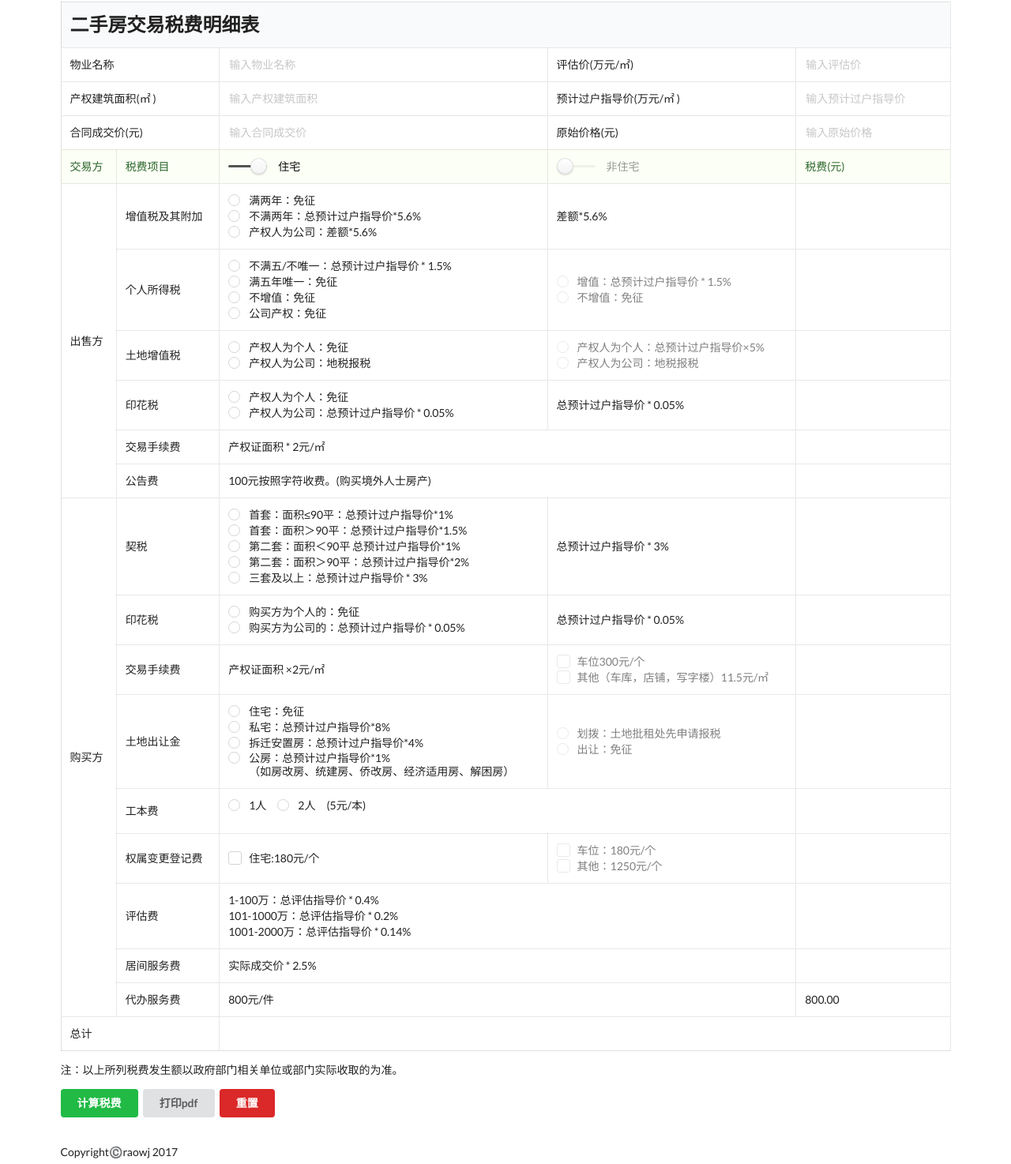
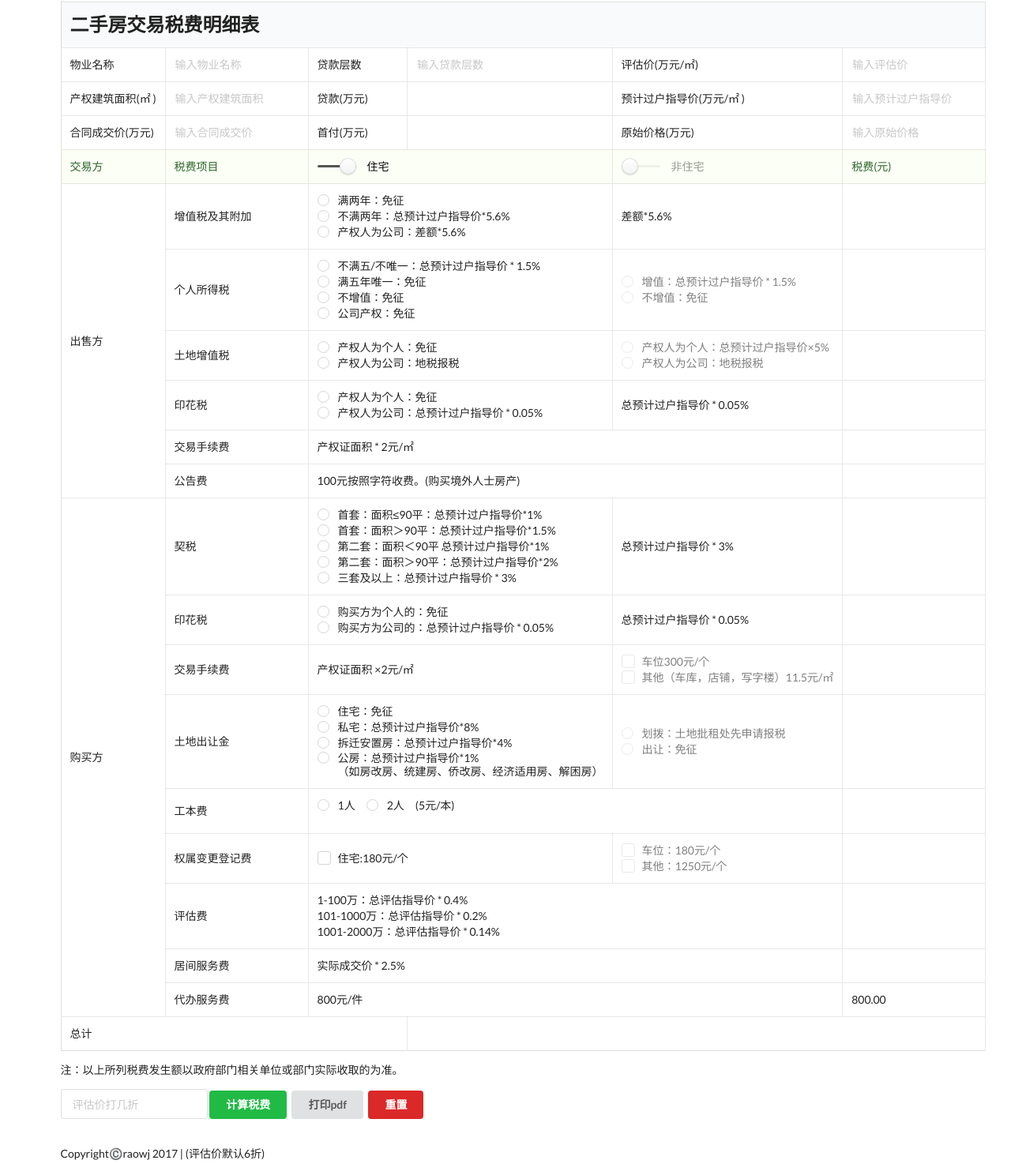
Before and after one commit to fipped/TaxTool, a plain HTML site: page index.html in a window 1280 px wide. Shown: the part 74-1548 px from the top of the page at 79% size. Drawn offline with Linux system fonts and the light colour scheme.

Commit message:
增加贷款计算

```diff
--- a/index.html
+++ b/index.html
@@ -10,6 +10,11 @@
 		body{
 			overflow: scroll;
 		}
+		@media only screen and (max-width: 1199px) and (min-width: 992px){
+			.ui.container {
+			     width: 980px;
+			}
+		}
 	</style>
 	<style media="print">.noprint{visibility:hidden}</style>
 </head>
@@ -20,15 +25,21 @@
 	<table class="ui celled structured single line table">
 		<thead>
 		  <tr>
-		  <th colspan="5" class="inverted olive"><h2>二手房交易税费明细表</h2></th>
+		  <th colspan="6" class="inverted olive"><h2>二手房交易税费明细表</h2></th>
 		  </tr>
 		</thead>
 		<tbody>
 		<tr>
-			<td colspan="2">物业名称</td>
+			<td>物业名称</td>
 			<td>
 				<div class="ui transparent fluid input">
   				<input id="P_name" type="text" placeholder="输入物业名称">
+				</div>
+			</td>
+			<td>贷款层数</td>
+			<td>
+				<div class="ui transparent input">
+  				<input id="cen" type="number" placeholder="输入贷款层数">
 				</div>
 			</td>
 			<td>评估价(万元/㎡)</td>
@@ -40,11 +51,14 @@
 		</tr>
 
 		<tr>
-			<td colspan="2">产权建筑面积(㎡ )</td>
+			<td>产权建筑面积(㎡ )</td>
 			<td>
 				<div class="ui transparent input">
   				<input id="area" type="number" placeholder="输入产权建筑面积">
 				</div>
+			</td>
+			<td>贷款(万元)</td>
+			<td id="loan">
 			</td>
 			<td>预计过户指导价(万元/㎡ )</td>
 			<td>
@@ -54,13 +68,16 @@
 			</td>
 		</tr>
 		<tr>
-			<td colspan="2">合同成交价(元)</td>
+			<td>合同成交价(万元)</td>
 			<td>
 				<div class="ui transparent input">
   				<input id="TPrice" type="number" placeholder="输入合同成交价">
 				</div>
 			</td>
-			<td>原始价格(元)</td>
+			<td>首付(万元)</td>
+			<td id="firstpay">
+			</td>
+			<td>原始价格(万元)</td>
 			<td>
 				<div class="ui transparent input">
   				<input id="Price" type="number" placeholder="输入原始价格">
@@ -70,7 +87,7 @@
 		<tr class="positive">
 			<td>交易方</td>
 			<td>税费项目</td>
-			<td>
+			<td colspan="2">
 				<div class="ui slider checkbox" id="res">
 	  			<input type="radio" name="residence" value="1" checked="checked">
 	  			<label for="residence">住宅</label>
@@ -87,7 +104,7 @@
 		<tr>
 			<td rowspan="6">出售方</td>
 			<td>增值税及其附加</td>
-			<td>
+			<td colspan="2">
   				<div class="grouped fields">
 			    <div class="field">
 			      <div class="ui radio checkbox res">
@@ -114,7 +131,7 @@
 		</tr>
 		<tr>
 			<td>个人所得税</td>
-			<td>
+			<td colspan="2">
 			<div class="grouped fields">
 			    <div class="field">
 			      <div class="ui radio checkbox res">
@@ -162,7 +179,7 @@
 		</tr>
 		<tr>
 			<td>土地增值税</td>
-			<td>
+			<td colspan="2">
 			<div class="grouped fields">
 			<div class="field">
 				<div class="ui radio checkbox res">
@@ -198,7 +215,7 @@
 		</tr>
 		<tr>
 			<td>印花税</td>
-			<td>
+			<td colspan="2">
 			<div class="grouped fields">
 			<div class="field">
 				<div class="ui radio checkbox res">
@@ -219,19 +236,19 @@
 		</tr>
 		<tr>
 			<td>交易手续费</td>
-			<td colspan="2">产权证面积 * 2元/㎡</td>
+			<td colspan="3">产权证面积 * 2元/㎡</td>
 			<td id="TradeFee"></td>
 		</tr>
 		<tr>
 			<td>公告费</td>
-			<td colspan="2">100元按照字符收费。(购买境外人士房产)</td>
+			<td colspan="3">100元按照字符收费。(购买境外人士房产)</td>
 			<td id="announce"></td>
 		</tr>
 		<tr>
 			<td rowspan="9">购买方</td>
 			<td>契税</td>
 
-			<td>
+			<td colspan="2">
 			<div class="grouped field">
 				<div class="field">
 				<div class="ui radio checkbox res">
@@ -270,7 +287,7 @@
 		</tr>
 		<tr>
 			<td>印花税</td>
-			<td>
+			<td colspan="2">
 			<div class="grouped field">
 				<div class="field">
 					<div class="ui radio checkbox res">
@@ -293,7 +310,7 @@
 		</tr>
 		<tr>
 			<td>交易手续费</td>
-			<td> 产权证面积 ×2元/㎡</td>
+			<td colspan="2"> 产权证面积 ×2元/㎡</td>
 			<td> <div class="filed">
 				<div class="ui checkbox nores">
 					<input type="checkbox" name="Trade1">
@@ -310,7 +327,7 @@
 		</tr>
 		<tr>
 			<td>土地出让金</td>
-			<td>
+			<td colspan="2">
 			<div class="grouped field">
 				<div class="field">
 					<div class="ui radio checkbox res">
@@ -358,7 +375,7 @@
 		</tr>
 		<tr>
 			<td>工本费</td>
-			<td colspan="2">
+			<td colspan="3">
 <div class="ui form">
 			<div class="inline fields">
 			<div class="field">
@@ -380,7 +397,7 @@
 		</tr>
 		<tr>
 			<td>权属变更登记费</td>
-			<td>
+			<td colspan="2">
 			<div class="filed">
 				<div class="ui checkbox res">
 					<input type="checkbox" name="Own1">
@@ -406,7 +423,7 @@
 		</tr>
 		<tr>
 			<td>评估费</td>
-			<td colspan="2">
+			<td colspan="3">
 			1-100万：总评估指导价 * 0.4%
 			<br>
 			101-1000万：总评估指导价 * 0.2%
@@ -417,16 +434,16 @@
 		</tr>
 		<tr>
 			<td>居间服务费</td>
-			<td colspan="2">实际成交价 * 2.5%	</td>
+			<td colspan="3">实际成交价 * 2.5%	</td>
 			<td id="Serve"></td>
 		</tr>
 		<tr>
 			<td>代办服务费</td>
-			<td colspan="2">800元/件</td>
+			<td colspan="3">800元/件</td>
 			<td>800.00</td>
 		</tr>
 		<tr>
-			<td colspan="2">总计</td>
+			<td colspan="3">总计</td>
 			<td colspan="3" id="tot"></td>
 		</tr>
 		</tbody>
@@ -434,6 +451,9 @@
 	<p>注：以上所列税费发生额以政府部门相关单位或部门实际收取的为准。</p>
 	 <!--endprint-->
 	<div class="noprint">
+	<div class="ui input">
+	<input id="cut" type="number" placeholder="评估价打几折">
+	</div>
 	<button class="ui button positive" onclick="solve();">计算税费</button>
 	<button class="ui button" onclick="window.print();">打印pdf</button>
 	<button class="ui button negative" onclick="history.go(0);">重置</button>
@@ -442,7 +462,7 @@
 	<br>
 	<div class="ui vertical footer segment noprint">
 		<div class="ui container">
-			Copyright©️raowj 2017
+			Copyright©️raowj 2017 | (评估价默认6折)
 		</div>
 	</div>
 	<script>
@@ -463,12 +483,16 @@
 	 function solve(){
 	 	var S=$("#area").val();//面积
 	 	var G=$("#GPrice").val()*10000*S;//总预计过户指导价
-	 	var T=$("#TPrice").val();//合同成交价
-	 	var P=$("#Price").val();//原价
+	 	var T=$("#TPrice").val()*10000;//合同成交价
+	 	var P=$("#Price").val()*10000;//原价
 	 	var pg=$("#pgPrice").val()*10000*S;//评估指导价
-	 	var ans=0,tot=0;
-
-	 	//住宅
+	 	var cutoff=$("#cut").val()*0.1;//评估价打折
+	 	var ans=0,tot=0;//临时变量，总价
+		var cen=$("#cen").val();//贷款层数
+		var loan=cen*pg;//贷款
+		$("#loan").html(loan/10000);
+		$("#firstpay").html((T-loan)/10000);//首付
+//住宅
 	 	if($("input[name='residence']:checked").val()=="1"){
 
 //增值税
@@ -597,12 +621,13 @@
 
 //以下是住宅或非住宅都有的
 //评估费	n
- 		if(pg<=1000000)ans=pg*0.004;
- 		else if(pg<=10000000)
- 			ans=1000000*0.004+(pg-1000000)*0.002;
- 		else if(pg<=20000000)
- 			ans=1000000*0.004+(10000000-1000000)*0.002+(pg-10000000)*0.0014;
- 		ans*=0.61;
+		var baiwan=1000000,qianwan=10000000;
+ 		if(pg<=baiwan)ans=pg*0.004;
+ 		else if(pg<=qianwan)
+ 			ans=baiwan*0.004+(pg-qianwan)*0.002;
+ 		else if(pg<=2*qianwan)
+ 			ans=baiwan*0.004+(qianwan-baiwan)*0.002+(pg-qianwan)*0.0014;
+ 		ans*=cutoff>0?cutoff:0.6;
 
  		tot+=ans;
  		$("#Guide").html(ans.toFixed(2));
```
